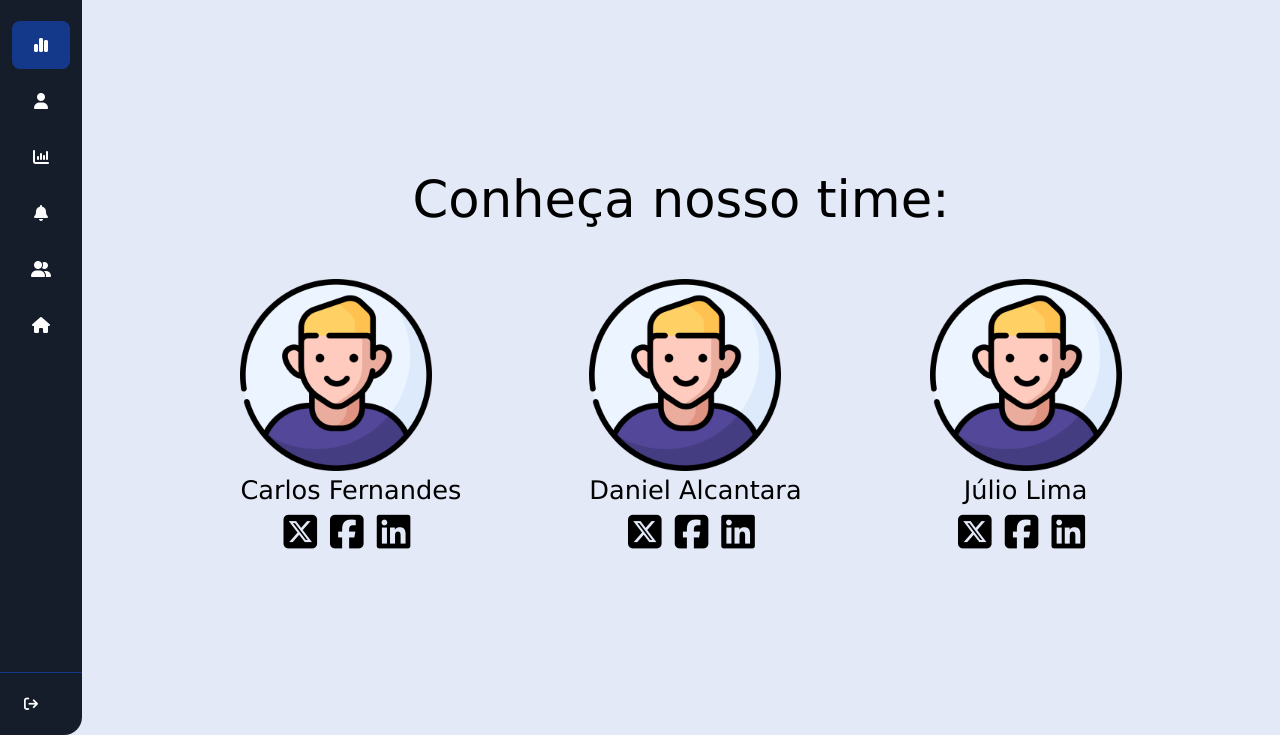
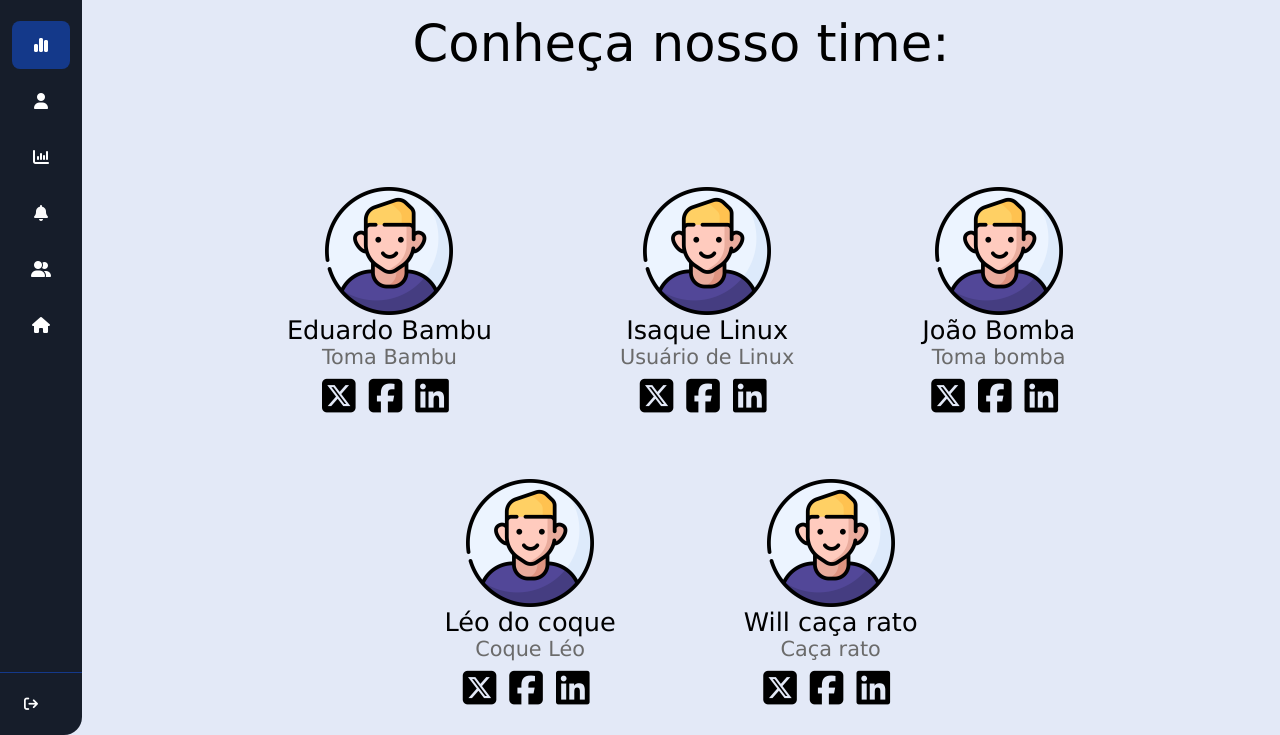
Before and after one commit to JoaoEstevam01/Projeto-VisualizeLab, a plain HTML site: page time.html in a window 1280 px wide. Shown: the part 65-800 px from the top of the page. Drawn offline with Linux system fonts and the light colour scheme.

Commit message:
second-commit

```diff
--- a/time-style.css
+++ b/time-style.css
@@ -34,14 +34,18 @@ main {
 
 .icons {
     display: flex;
+    flex-wrap: wrap;
     justify-content: center;
     align-items: center;
 }
 
 .icon {
+    padding-top: 5vw;
     padding-right: 5vw;
     padding-left: 5vw;
-
+    display: flex;
+    flex-direction: column;
+    align-items: center;
 }
 
 .social-icons {
@@ -49,7 +53,7 @@ main {
 }
 
 .icon img {
-    width: 15vw;
+    width: 10vw;
     height: auto;
 }
 
@@ -62,6 +66,11 @@ main {
     padding-top: 0.5rem;
     padding-right: 0.5rem;
     font-size: 3vw;
+}
+
+.icon .subdescription {
+    font-size: 1.3rem;
+    color: #6b6b6b;
 }
 
 /* sidebar */
--- a/time.html
+++ b/time.html
@@ -109,7 +109,8 @@
         <div class="icons">
             <div class="icon">
                 <img src="img/profile.png">
-                <p>Carlos Fernandes</p>
+                <p>Eduardo Bambu</p>
+                <p class="subdescription">Toma Bambu</p>
                 <div class="social-icons">
                     <i class="fa-brands fa-square-x-twitter"></i>
                     <i class="fa-brands fa-square-facebook"></i>
@@ -119,7 +120,8 @@
             </div>
             <div class="icon">
                 <img src="img/profile.png">
-                <p>Daniel Alcantara</p>
+                <p>Isaque Linux</p>
+                <p class="subdescription">Usuário de Linux</p>
                 <div class="social-icons">
                     <i class="fa-brands fa-square-x-twitter"></i>
                     <i class="fa-brands fa-square-facebook"></i>
@@ -128,7 +130,28 @@
             </div>
             <div class="icon">
                 <img src="img/profile.png">
-                <p>Júlio Lima</p>
+                <p>João Bomba</p>
+                <p class="subdescription">Toma bomba</p>
+                <div class="social-icons">
+                    <i class="fa-brands fa-square-x-twitter"></i>
+                    <i class="fa-brands fa-square-facebook"></i>
+                    <i class="fa-brands fa-linkedin"></i>
+                </div>
+            </div>
+            <div class="icon">
+                <img src="img/profile.png">
+                <p>Léo do coque</p>
+                <p class="subdescription">Coque Léo</p>
+                <div class="social-icons">
+                    <i class="fa-brands fa-square-x-twitter"></i>
+                    <i class="fa-brands fa-square-facebook"></i>
+                    <i class="fa-brands fa-linkedin"></i>
+                </div>
+            </div>
+            <div class="icon">
+                <img src="img/profile.png">
+                <p>Will caça rato</p>
+                <p class="subdescription">Caça rato</p>
                 <div class="social-icons">
                     <i class="fa-brands fa-square-x-twitter"></i>
                     <i class="fa-brands fa-square-facebook"></i>
```
